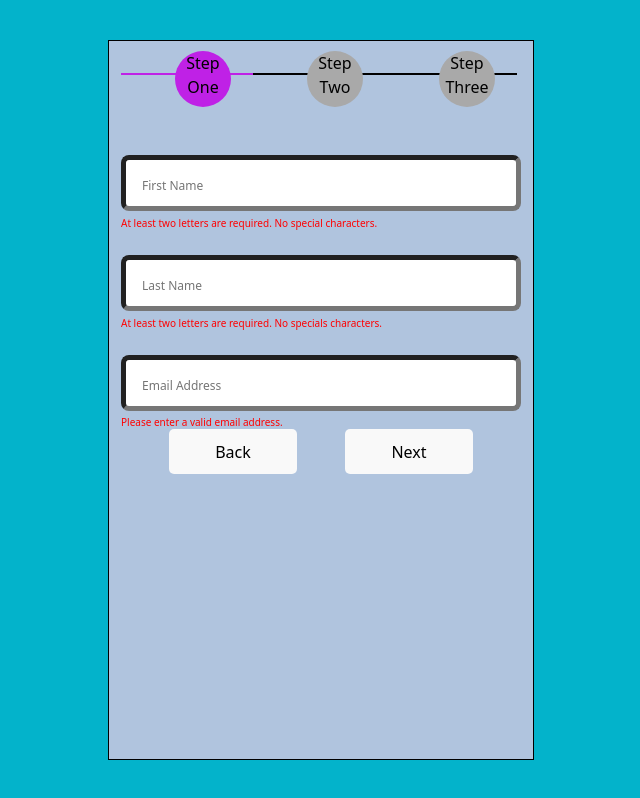
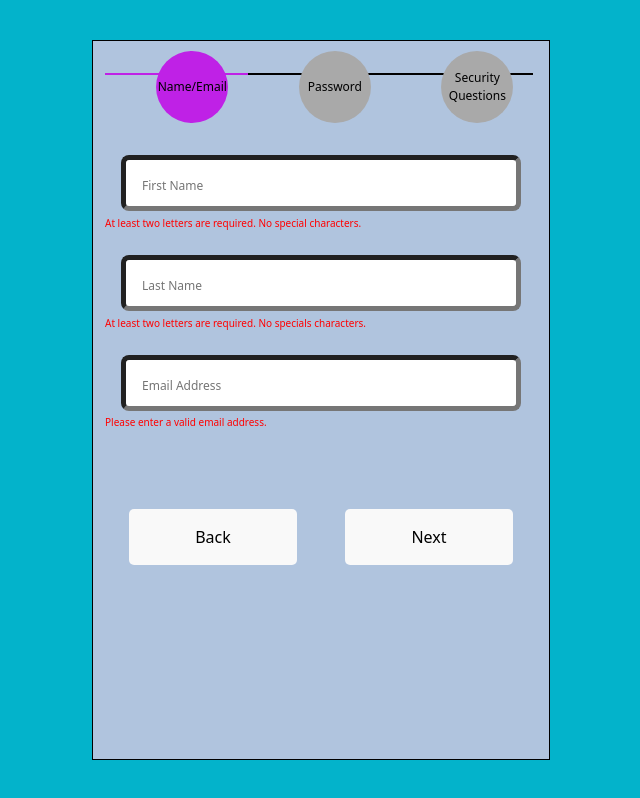
Before and after one commit to Rickienatividad/clearingCobwebs, a React (Vite) app in the folder react-springboot-stack-frontend/: page /SignUp in a window 1280 px wide. Shown: the whole page, without its empty margins (319-959 px from the left). Built offline with nearby package versions, Linux system fonts and the light colour scheme; no server answers.

Commit message:
resizes step indicators

```diff
--- a/react-springboot-stack-frontend/src/components/MultiStepSignUp/SignUp.css
+++ b/react-springboot-stack-frontend/src/components/MultiStepSignUp/SignUp.css
@@ -22,17 +22,21 @@
 }
 
 .step-dot {
-  height: 3.5rem;
-  width: 3.5rem;
+  height: 4.5rem;
+  width: 4.5rem;
+  font-size: 12px;
   border-radius: 50%;
+  align-content: center;
   display: inline-block;
   background-color: darkgray;
   color: black;
 }
 
 .step-dot-active {
-  height: 3.5rem;
-  width: 3.5rem;
+  height: 4.5rem;
+  width: 4.5rem;
+  align-content: center;
+  font-size: 12px;
   border-radius: 50%;
   display: inline-block;
   background-color: rgb(191,33,230) !important;
--- a/react-springboot-stack-frontend/src/components/MultiStepSignUp/SignUp.tsx
+++ b/react-springboot-stack-frontend/src/components/MultiStepSignUp/SignUp.tsx
@@ -41,21 +41,21 @@ export function SignUp() {
     <div className="container">
       <div id="steps-section">
         <div id="step-one-line" className={"step-line-active"}>
-          <span id="step-one-dot" className={"step-dot-active"}>Step One</span>
+          <span id="step-one-dot" className={"step-dot-active"}>Name/Email</span>
         </div>
         <div id="step-two-line" className={formPgRef.current >= 2 ? "step-line-active" : "step-line"}>
-          <span id="step-two-dot" className={formPgRef.current >= 2 ? "step-dot-active" : "step-dot"}>Step Two</span>
+          <span id="step-two-dot" className={formPgRef.current >= 2 ? "step-dot-active" : "step-dot"}>Password</span>
         </div>
         <div id="step-three-line" className={formPgRef.current == 3 ? "step-line-active" : "step-line"}>
-          <span id="step-three-dot" className={formPgRef.current == 3 ? "step-dot-active" : "step-dot"}>Step Three</span>
+          <span id="step-three-dot" className={formPgRef.current == 3 ? "step-dot-active" : "step-dot"}>Security Questions</span>
         </div>
       </div>
       <div style={{visibility: formPgRef.current == 1 ? "visible" : "hidden"}}><StepOne /></div>
       <div style={{visibility: formPgRef.current == 2 ? "visible" : "hidden"}}><StepTwo /></div>
       <div style={{visibility: formPgRef.current == 3 ? "visible" : "hidden"}}><StepThree secQuestions={securityQuestions}/></div>
       <div className="button-container">
-      <button className="form-btn" onClick={shiftFormBack}>Back</button>
-      <button className="form-btn" onClick={shiftFormUp}>Next</button>
+        <button className="form-btn" onClick={shiftFormBack}>Back</button>
+        <button className="form-btn" onClick={shiftFormUp}>Next</button>
     </div>
     </div>
   )
--- a/react-springboot-stack-frontend/src/components/OldSignUpForm/Home.css
+++ b/react-springboot-stack-frontend/src/components/OldSignUpForm/Home.css
@@ -62,11 +62,13 @@ select:hover {
 }
 
 .button-container {
-  margin-top: 3rem;
+  margin-top: 8rem;
 }
 
 .form-btn {
   margin: 0 1.5rem;
+  height: 3.5rem;
+  width: 10.5rem;
 }
 
 .continue-btn {
```
